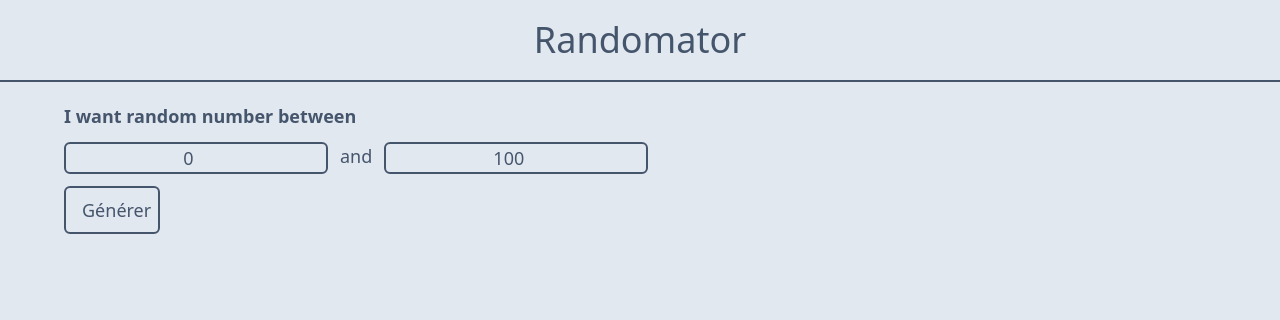
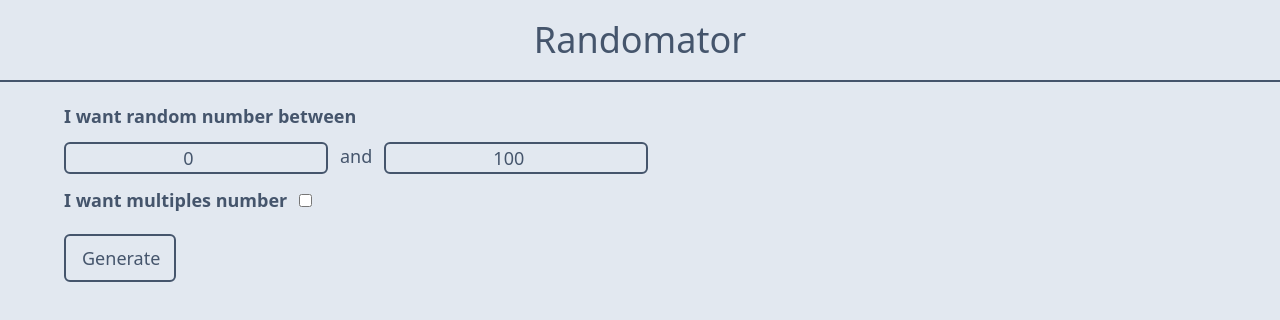
Before and after one commit to BarnabePILLIAUDIN/Randomator, a React (Vite) app in the folder front/: page / in a window 1280 px wide. Shown: the top 320 px of the page. Built offline with nearby package versions, Linux system fonts and the light colour scheme; no server answers.

Commit message:
chore: logic for multiples numbers

```diff
--- a/front/src/components/DisplayResult.tsx
+++ b/front/src/components/DisplayResult.tsx
@@ -8,7 +8,15 @@ type DisplayResultProps = {
 const DisplayResultNumber = ({ number,className }: { number: number, className?: string }) => (
   <div className={clsx(className,`text-slate-600 text-xl`)}> Your Number is {number}</div>
 )
-const DisplayResultArray = ({ numbers, className }: { numbers: number[], className?: string }) => (<div className={clsx(className, "")}>Array { numbers}</div>)
+const DisplayResultArray = ({ numbers, className }: { numbers: number[], className?: string }) => {
+
+  return (
+    <div className={clsx( "text-slate-600", className)}>
+      <p>Your number are: </p>
+      <p>{numbers.join(", ")}</p>
+    </div>
+  )
+}
 
 const DisplayResult = ({ result, className }: DisplayResultProps) => {
   if (!result) {
--- a/front/src/components/NumberSelector.tsx
+++ b/front/src/components/NumberSelector.tsx
@@ -3,23 +3,26 @@ import DisplayResult from "@/components/DisplayResult"
 import Button from "@/components/ui/Button"
 import Error from "@/components/ui/Error"
 import NumberInput from "@/components/ui/NumberInput"
-import { API_ERROR_ERROR, DEFAULT_ERROR_MESSAGE, DEFAULT_MAX, DEFAULT_MIN, ERROR_DISPLAY_TIME_SECONDS, MILLISECONDS_IN_SECONDS } from "@/constants"
+import { API_ERROR_ERROR, DEFAULT_ERROR_MESSAGE, DEFAULT_MAX, DEFAULT_MIN, DEFAULT_RESULT_LENGTH, ERROR_DISPLAY_TIME_SECONDS, MILLISECONDS_IN_SECONDS } from "@/constants"
 import { type ApiResponse } from "@/types/ApiResponse"
 import { useState, type ChangeEvent } from "react"
+
+const handleChangeOnInput = <T,>(fn: (newValue: T) => void, value: keyof HTMLInputElement = "value") => (e: ChangeEvent<HTMLInputElement>) => {
+  fn(e.target[value] as T)
+}
 
 const NumberSelector = () => {
   const [min, setMin] = useState(DEFAULT_MIN)
   const [max, setMax] = useState(DEFAULT_MAX)
-  const [result, setResult] = useState<number | number []| null>(null)
+  const [result, setResult] = useState<number | number[] | null>(null)
   const [error, setError] = useState(DEFAULT_ERROR_MESSAGE)
+  const [showExtendedForm, setShowExtendedForm] = useState(false)
+  const [resultLength, setResultLength] = useState(DEFAULT_RESULT_LENGTH)
 
-  const handleChangeMin = ({target: { value: newMin } }: ChangeEvent<HTMLInputElement>) => {
-    setMin(Number.parseFloat(newMin))
-  }
-
-  const handleChangeMax = ({target:{value:newMax}}:ChangeEvent<HTMLInputElement>) => {
-    setMax(Number.parseInt(newMax))
-  }
+  const handleChangeMin = handleChangeOnInput<number>(setMin)
+  const handleChangeMax = handleChangeOnInput<number>(setMax)
+  const handleChangeShowExtendedForm = handleChangeOnInput<boolean>(setShowExtendedForm,"checked")
+  const handleChangeResultLength = handleChangeOnInput<number>(setResultLength)
 
   const onClick = () => (async () => {
     try {
@@ -29,7 +32,8 @@ const NumberSelector = () => {
         setMax(oldMin)
         setMin(oldMax)
       }
-      const response:ApiResponse = await apiClient.generateNumber(min, max)
+
+      const response:ApiResponse = showExtendedForm ? await apiClient.generateManyNumbers(resultLength) :await apiClient.generateNumber(min, max)
       const {success, result} = response.data
       if (!success) {
         setError(API_ERROR_ERROR)
@@ -48,11 +52,18 @@ const NumberSelector = () => {
     <div className="py-5 mx-16 text-slate-600 text-lg">
       <h2 className="font-semibold">I want random number between</h2>
       <div className="flex gap-3 my-3 text-center">
-          <NumberInput onChange={handleChangeMin} value={ min} />
+          <NumberInput onChange={handleChangeMin} value={min} />
         <p>and</p>
-          <NumberInput onChange={handleChangeMax} value={ max} />
-      </div>
-      <Button text="Générer" className="max-w-24 text-center" onClick={onClick} />
+          <NumberInput onChange={handleChangeMax} value={max} />
+        </div>
+        <div className="flex items-center gap-3">
+          <p className="text-slate-600 font-semibold text-lg">I want multiples number</p>
+          <input type="checkbox" className="bg-slate-200" onChange={handleChangeShowExtendedForm}/>
+          {
+            showExtendedForm && <NumberInput onChange={handleChangeResultLength} value={ resultLength } />
+          }
+        </div>
+      <Button text="Generate" className="mt-5 max-w-28" onClick={onClick} />
       {
         result && <DisplayResult className="mt-6" result={result}/>
       }
--- a/front/src/constants.ts
+++ b/front/src/constants.ts
@@ -1,5 +1,7 @@
+export const RADIX = 10
 export const DEFAULT_MIN = 0
 export const DEFAULT_MAX = 100
+export const DEFAULT_RESULT_LENGTH = 5
 export const ERROR_DISPLAY_TIME_SECONDS = 5
 export const MILLISECONDS_IN_SECONDS = 1000
 
```
